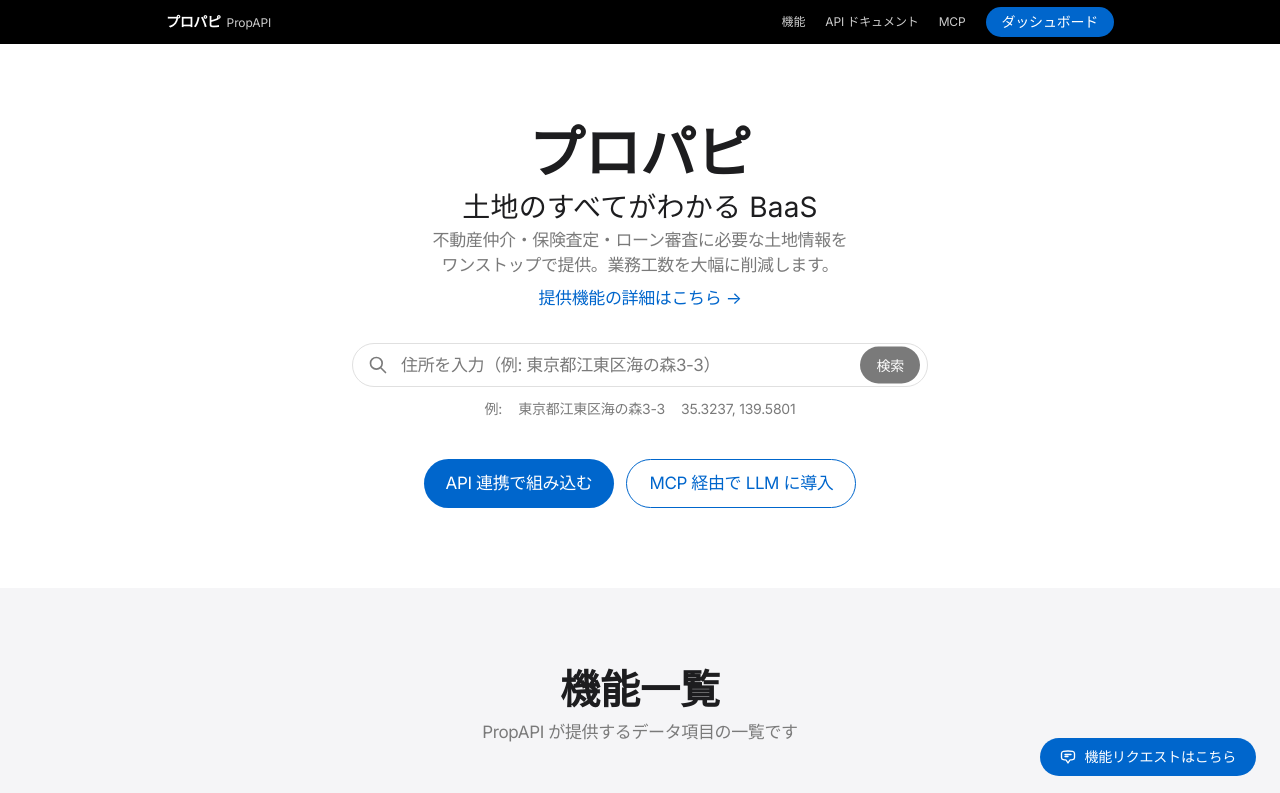
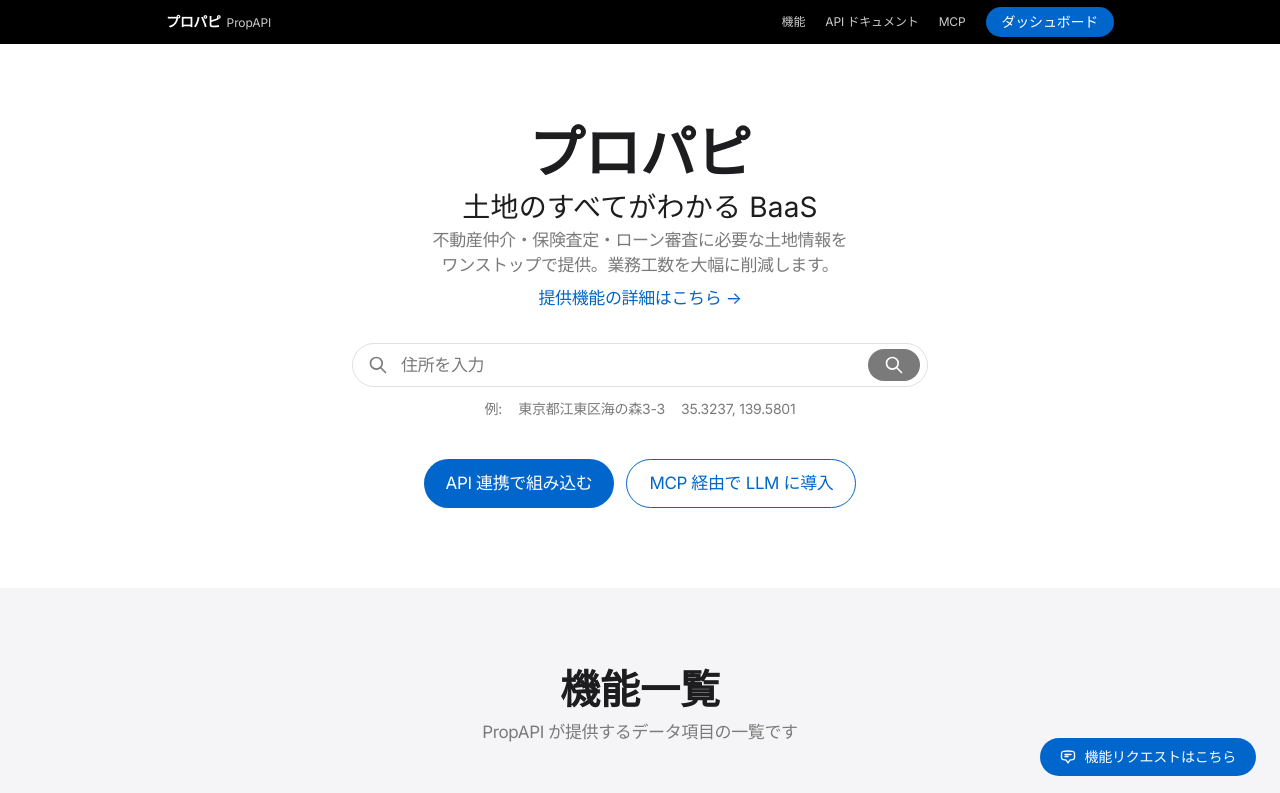
Before and after one commit to Ryumii/propapi-web, a Next.js app: page / in a window 1280 px wide. Shown: the top 793 px of the page. Built offline with nearby package versions, Linux system fonts and the light colour scheme; no server answers.

Commit message:
style: 検索ボックスのプレースホルダー簡略化+ボタンを虫眼鏡アイコンに

```diff
--- a/src/components/SearchForm.tsx
+++ b/src/components/SearchForm.tsx
@@ -53,7 +53,7 @@
           type="text"
           value={address}
           onChange={(e) => setAddress(e.target.value)}
-          placeholder="住所を入力（例: 東京都江東区海の森3-3）"
+          placeholder="住所を入力"
           className={`w-full border border-hairline bg-canvas rounded-pill font-body
             focus:border-primary focus:outline-none focus:ring-2 focus:ring-primary-focus/30
             transition placeholder:text-ink-muted-48 ${
@@ -73,7 +73,20 @@
             }`}
           aria-label="検索"
         >
-          <span className="text-button-utility">検索</span>
+          <svg
+            xmlns="http://www.w3.org/2000/svg"
+            className={compact ? "h-4 w-4" : "h-5 w-5"}
+            fill="none"
+            viewBox="0 0 24 24"
+            stroke="currentColor"
+            strokeWidth={2}
+          >
+            <path
+              strokeLinecap="round"
+              strokeLinejoin="round"
+              d="M21 21l-6-6m2-5a7 7 0 11-14 0 7 7 0 0114 0z"
+            />
+          </svg>
         </button>
       </div>
     </form>
```
